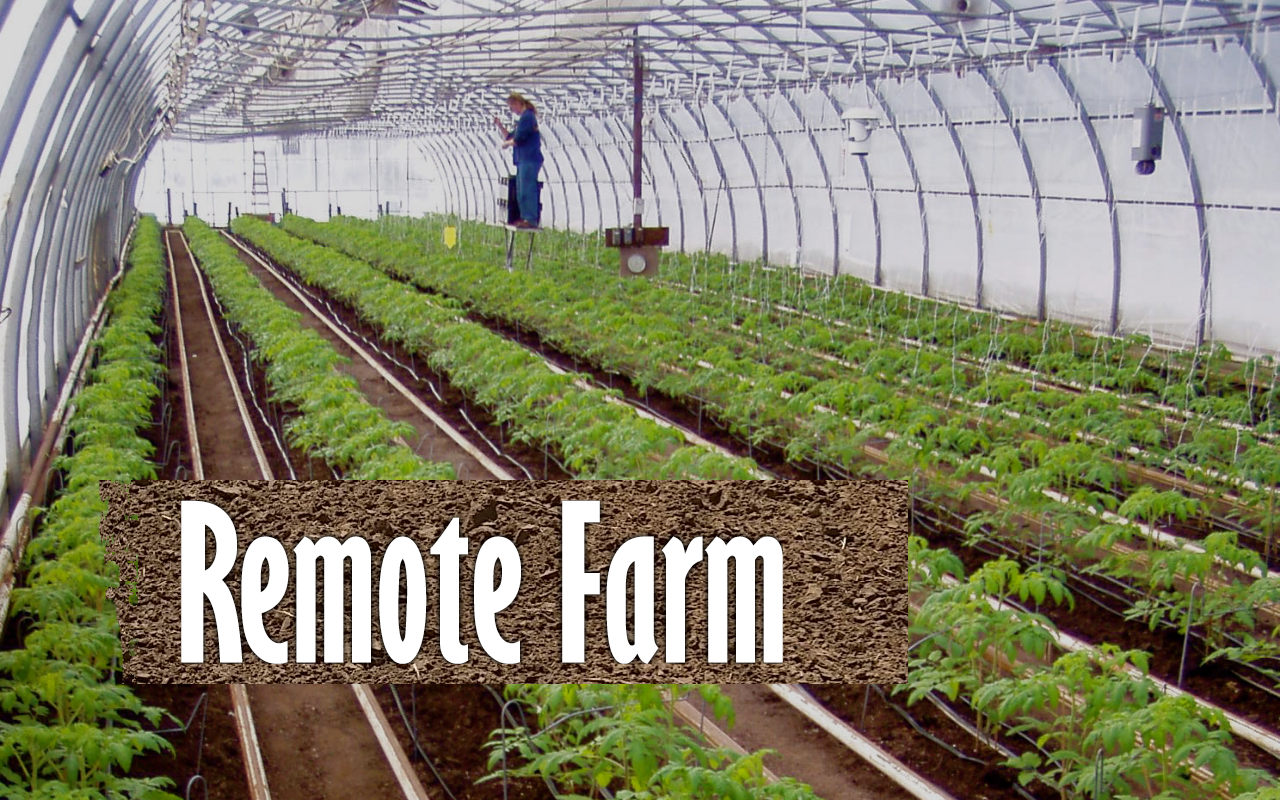
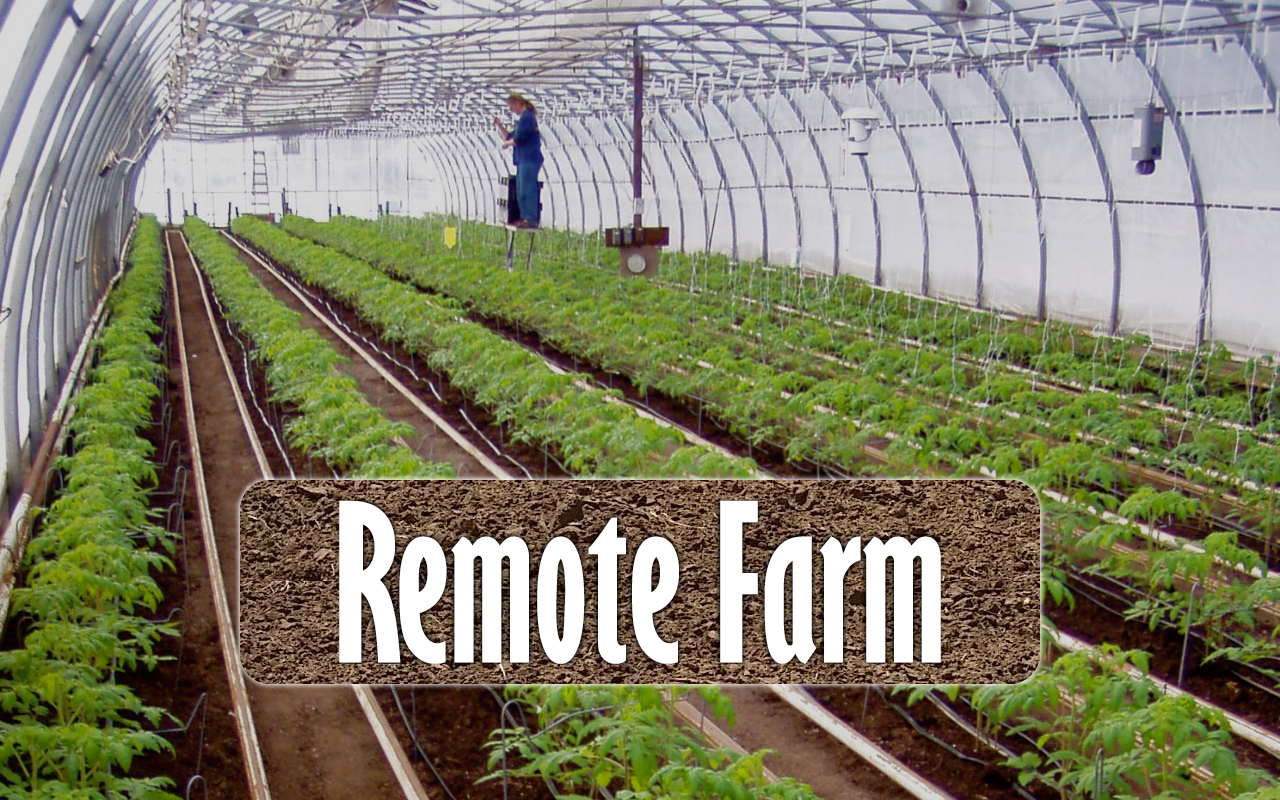
Before and after one commit to mweisz/InnoJam-Farmville, a plain HTML site: page WebApp/demo.html in a window 1280 px wide. Drawn offline with Linux system fonts and the light colour scheme.

Commit message:
Changed demo.html

```diff
--- a/WebApp/demo.html
+++ b/WebApp/demo.html
@@ -28,25 +28,27 @@
       .header {
         position: absolute;
         top: 60%;
+        width: 800px;
+        margin-left: -400px;
+        left: 50%;
         padding: 20px;
-        background-image: url('public/img/field_background_center.png');
-/*        background-color:rgba(255,255,255,0.8);
-*/      }
+        text-align: center;
+        background-image: url('media/header_background.jpg');
+        -webkit-border-radius: 30px;
+        border-radius: 30px;
+        -webkit-box-shadow: 0 0 5px 1px #FFFFFF;
+box-shadow: 0 0 5px 1px #FFFFFF;
+       }
 
     </style>
   </head>
 
   <body>
 
-    <div class="container">
-      <div class="row">
-
-        <div class="col-md-8 header text-center">
+        <div class="header">
           <img src="public/img/heading.png"/>
         </div>
 
-      </div>
-    </div>
 
 
     <!-- Bootstrap core JavaScript
```
